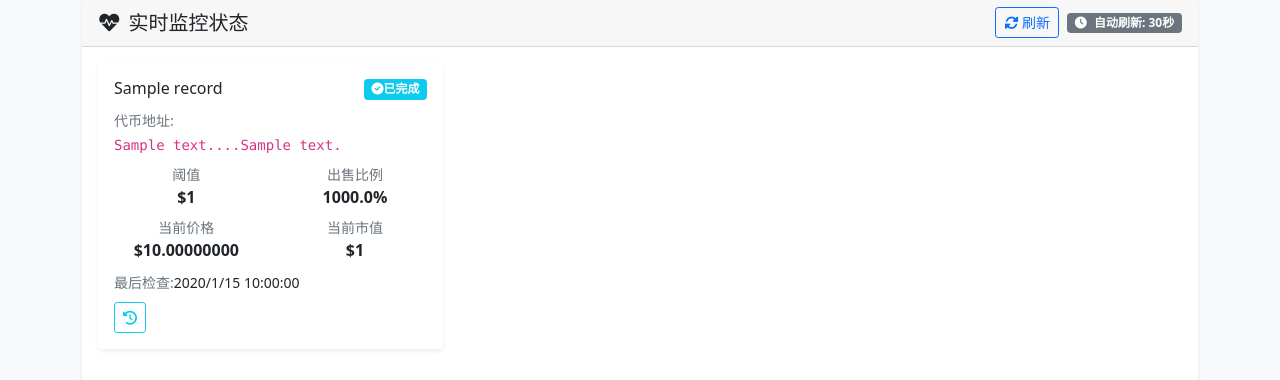
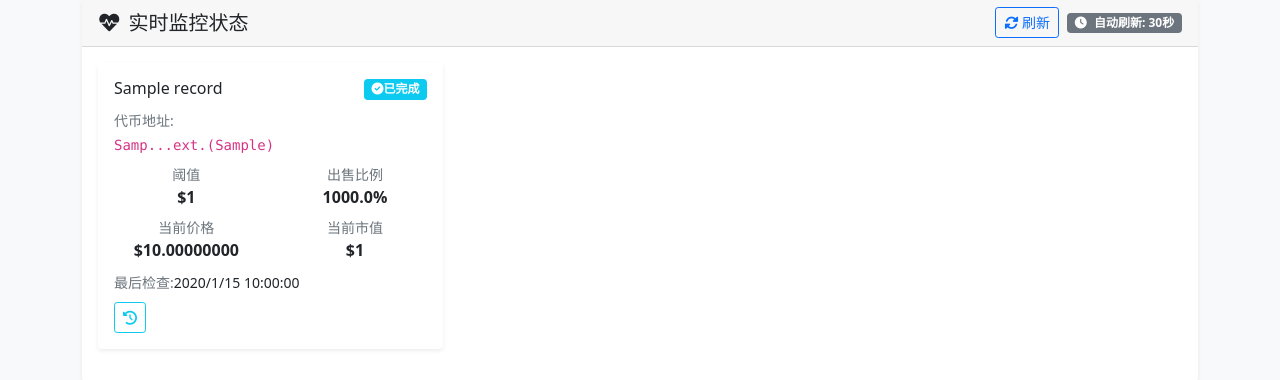
Before and after one commit to oreoft/meme-trade-bot, a FastAPI app: page /monitor in a window 1280 px wide. Shown: the part 388-768 px from the top of the page. Run offline with FastAPI, Linux system fonts and the light colour scheme; tables that the repository leaves empty hold one stand-in row (values such as "Sample post").

Commit message:
feat: add the token ca show symbol

```diff
--- a/templates/index.html
+++ b/templates/index.html
@@ -120,7 +120,7 @@
                                         <strong v-text="record.name"></strong>
                                     </td>
                                     <td>
-                                        <code class="small" v-text="record.token_address.substring(0, 8) + '...' + record.token_address.substring(record.token_address.length - 8)"></code>
+                                        <code class="small" v-text="record.token_address.substring(0, 4) + '...' + record.token_address.substring(record.token_address.length - 4) + (record.token_symbol ? '(' + record.token_symbol + ')' : '')"></code>
                                     </td>
                                     <td>
                                         <strong v-text="'$' + record.threshold.toLocaleString()"></strong>
--- a/templates/monitor.html
+++ b/templates/monitor.html
@@ -134,7 +134,7 @@
 
                                     <div class="mb-2">
                                         <small class="text-muted">代币地址:</small><br>
-                                        <code class="small" v-text="monitor.token_address.substring(0, 12) + '...' + monitor.token_address.substring(monitor.token_address.length - 12)"></code>
+                                        <code class="small" v-text="monitor.token_address.substring(0, 4) + '...' + monitor.token_address.substring(monitor.token_address.length - 4) + (monitor.token_symbol ? '(' + monitor.token_symbol + ')' : '')"></code>
                                     </div>
 
                                     <div class="row text-center mb-2">
```
